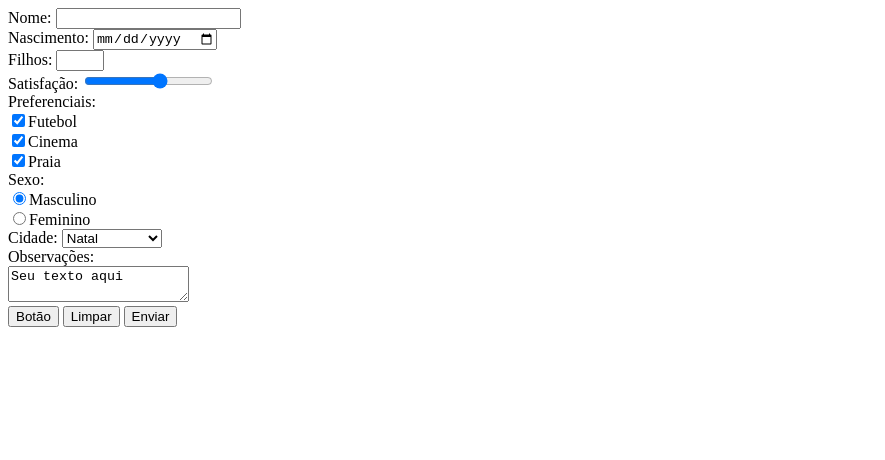
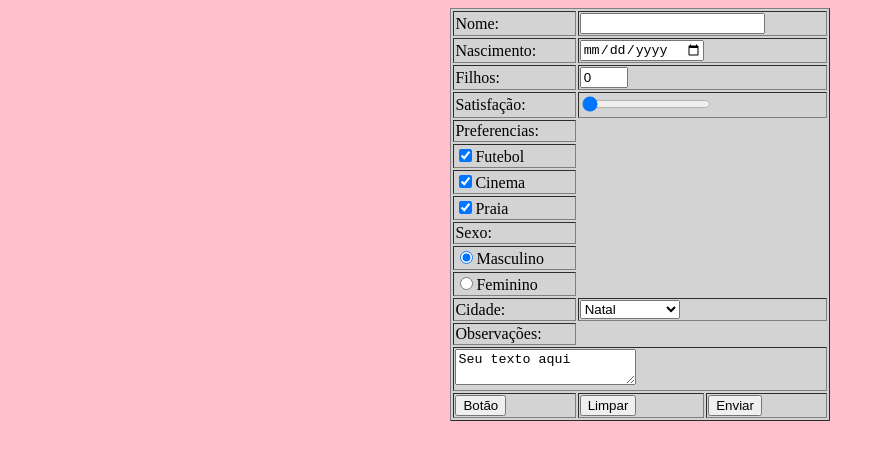
Before and after one commit to Jairamedeiros/AulasHTMLeCSS, a plain HTML site: page public_html/formulario.html in a window 1280 px wide. Shown: the whole page, without its empty margins (0-885 px from the left). Drawn offline with Linux system fonts and the light colour scheme.

Commit message:
AulasHTMLeCSS

```diff
--- /dev/null
+++ b/public_html/css/meuestilo.css
@@ -0,0 +1,41 @@
+.coluna1{
+    text-align: right;
+}
+
+.coluna2{
+    text-align: left;
+}
+
+.coluna3{
+    text-align: center;
+}
+
+table{
+    margin-left: auto;
+    margin-right: auto;
+
+}
+
+
+p{
+    font-size: 16pt;
+    font-weight: bold;
+    text-align: center;
+    color: red;
+    font-family: "comic sans MS";
+}
+
+.sub{
+    border: none;
+    background-color: greenyellow;
+    width: 100px;
+    height: 25px;
+    border-radius: 10px;
+}
+
+
+.sub:hover {
+    background-color: pink;
+ }
+
+//quando o mouse passar por cima muda de cor
--- /dev/null
+++ b/public_html/exemplo1.html
@@ -0,0 +1,53 @@
+<!DOCTYPE html>
+<!--
+
+-->
+<html>
+    <head>
+        <title>Exemplo</title>
+        <meta charset="UTF-8">
+        <link  rel="stylesheet" href="css/meuestilo.css"/>
+
+    </head>
+    <body>
+        <p>Cadastro - Bolsa Família</p>
+        <table>
+            <tr>
+                <td class="coluna1">Nome:</td>
+                <td class="coluna2">
+                    <input type="text" placeholder="Seu nome aqui"/>
+                </td>
+            </tr>
+
+            <tr>
+                <td class="coluna1">Endereço:</td>
+                <td class="coluna2">
+                    <input type="text" placeholder="Endereço"/>
+                </td>
+            </tr>
+
+            <tr>
+                <td class="coluna1">CPF:</td>
+                <td class="coluna2"><input type="text" placeholder="xxx.xxx.xxx-xx"/></td>
+            </tr>
+
+            <tr>
+                <td class="coluna1">Filhos</td>
+                <td class="coluna2"><input type="number" value="0" min="0"/></td>
+            </tr>
+
+            <tr>
+                <td class="coluna3" colspan="2">
+                    <input type="submit" value="Cadastrar" class="sub"/>
+                    <input type="reset" value="Limpar" class="res"/>
+
+                </td>
+
+
+            </tr>
+
+
+        </table>
+
+    </body>
+</html>
--- a/public_html/formulario.html
+++ b/public_html/formulario.html
@@ -6,34 +6,109 @@
     <head>
         <title>Formulário</title>
         <meta charset="UTF-8">
+        <style>
+            body{
+                background-color: pink;
+            }
+
+            table{
+                background-color: lightgrey;
+            }
+
+            tr,td{
+                text-align: left;
+            }
+
+        </style>
 
     </head>
     <body>
         <form name="form1" method="get" action="arquivo.jsp"> <!-- método get mostra tudo da página na url, post confidencial (usado em compras, pagamentos etc)(https)-->
-            Nome: <input type="text" name="nome"/><br/>
-            Nascimento: <input type="date" name="niver"/><br/>
-            Filhos: <input type="number" min="0" max="5" name="filhos"/><br/>
-            Satisfação: <input type="range" min="0" max="5" name="nivel"/><br/>
-            Preferenciais: <br/>
-            <input type="checkbox" name="futebol" checked/>Futebol<br/>
-            <input type="checkbox" name="cinema" checked/>Cinema<br/>
-            <input type="checkbox" name="praia" checked/>Praia<br/>
-            Sexo:<br/>
-            <input type="radio" name="sexo" checked/>Masculino<br/>
-            <input type="radio" name="sexo"/>Feminino<br/>
-            Cidade:
-            <select name="cidade">
-                <option value="nat" >Natal</option>
-                <option value="jpa">João Pessoa</option>
-                <option value="rec">Recife</option>
-                <option value="for">Fortaleza</option>
-            </select><br/>
-            Observações: <br/>
-            <textarea name="obs">Seu texto aqui</textarea><br/>
-            <input type="button" value="Botão"/>
-            <input type="reset" value="Limpar"/>
-            <input type ="submit" value="Enviar"/>
 
+            <table border="1" align="center" width="30%">
+                <tr>
+                    <td> Nome:</td>
+                    <td colspan="2"> <input type="text" name="nome"/></td>
+                </tr>
+
+
+                <tr>
+                    <td>Nascimento:</td>
+                    <td colspan="2"><input type="date" name="niver"/></td>
+                </tr>
+
+
+                <tr>
+                    <td>Filhos: </td>
+                    <td colspan="2"><input type="number" value="0" min="0" max="5" name="filhos"/></td>
+                </tr>
+
+
+                <tr>
+                    <td>Satisfação: </td>
+                    <td colspan="2"><input type="range" value="0" min="0" max="5" name="nivel"/> </td>
+                </tr>
+
+
+                <tr>
+                    <td>Preferencias:</td>
+                </tr>
+
+                <tr>
+                    <td><input type="checkbox" name="futebol" checked/>Futebol</td>
+                </tr>
+
+                <tr>
+                    <td><input type="checkbox" name="cinema" checked/>Cinema</td>
+                </tr>
+
+                <tr>
+                    <td><input type="checkbox" name="praia" checked/>Praia</td>
+                </tr>
+
+
+                <tr>
+                    <td>Sexo:</td>
+                </tr>
+
+                <tr>
+                    <td><input type="radio" name="sexo" checked/>Masculino</td>
+                </tr>
+
+
+                <tr>
+                    <td><input type="radio" name="sexo"/>Feminino </td>
+                </tr>
+
+
+                <tr>
+                    <td> Cidade: </td>
+                    <td colspan="2">
+                        <select name="cidade">
+                            <option value="nat" >Natal</option>
+                            <option value="jpa">João Pessoa</option>
+                            <option value="rec">Recife</option>
+                            <option value="for">Fortaleza</option>
+                        </select>
+                    </td>
+                </tr>
+
+                <tr>
+                    <td>Observações:</td>
+                </tr>
+
+                <tr>
+                    <td colspan="3"><textarea name="obs">Seu texto aqui</textarea></td>
+                </tr>
+
+                <tr>
+                    <td><input type="button" value="Botão"/></td>
+                    <td><input type="reset" value="Limpar"/></td>
+                    <td><input type ="submit" value="Enviar"/></td>
+                </tr>
+
+
+            </table>
 
         </form>
     </body>
```
